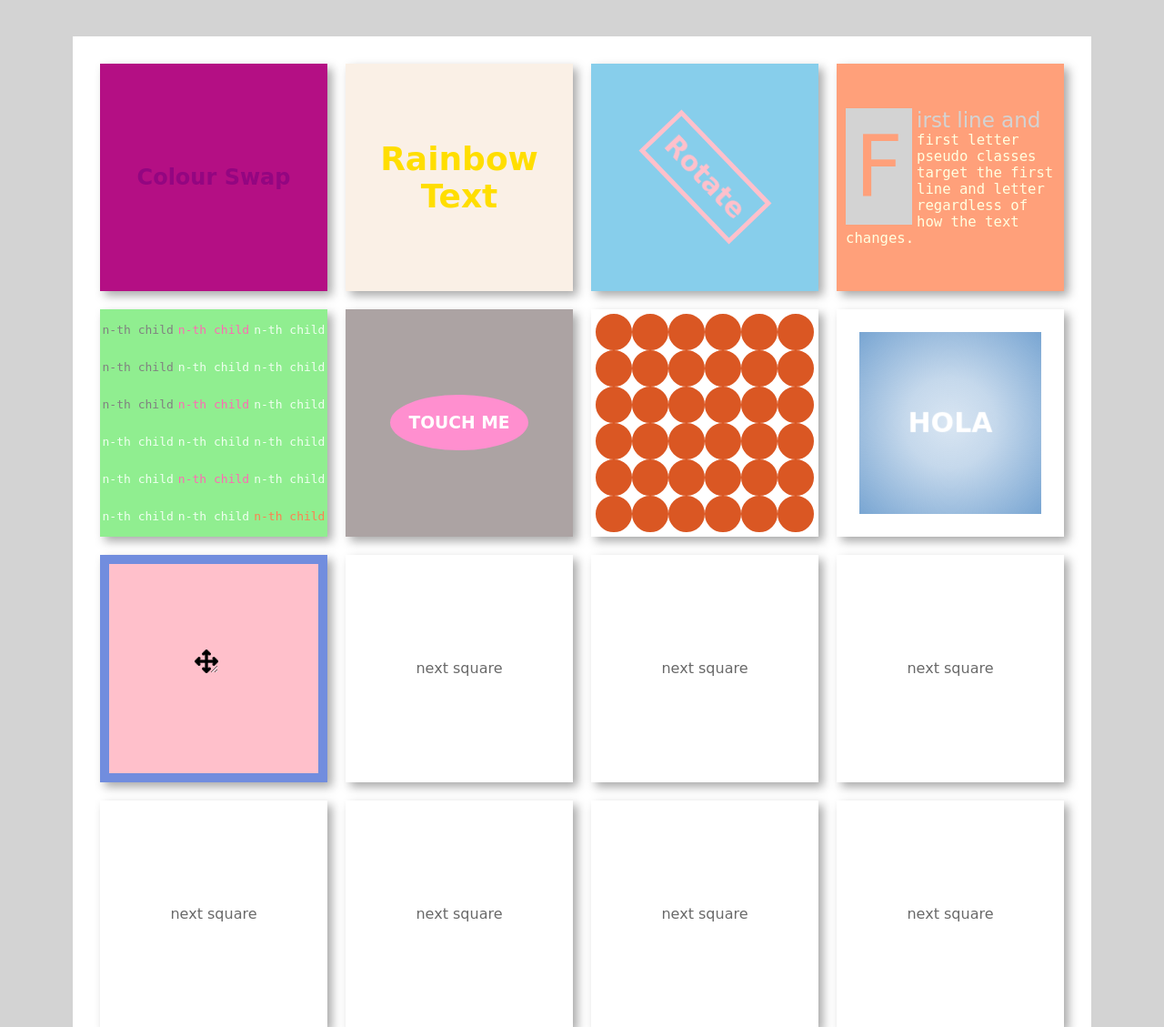
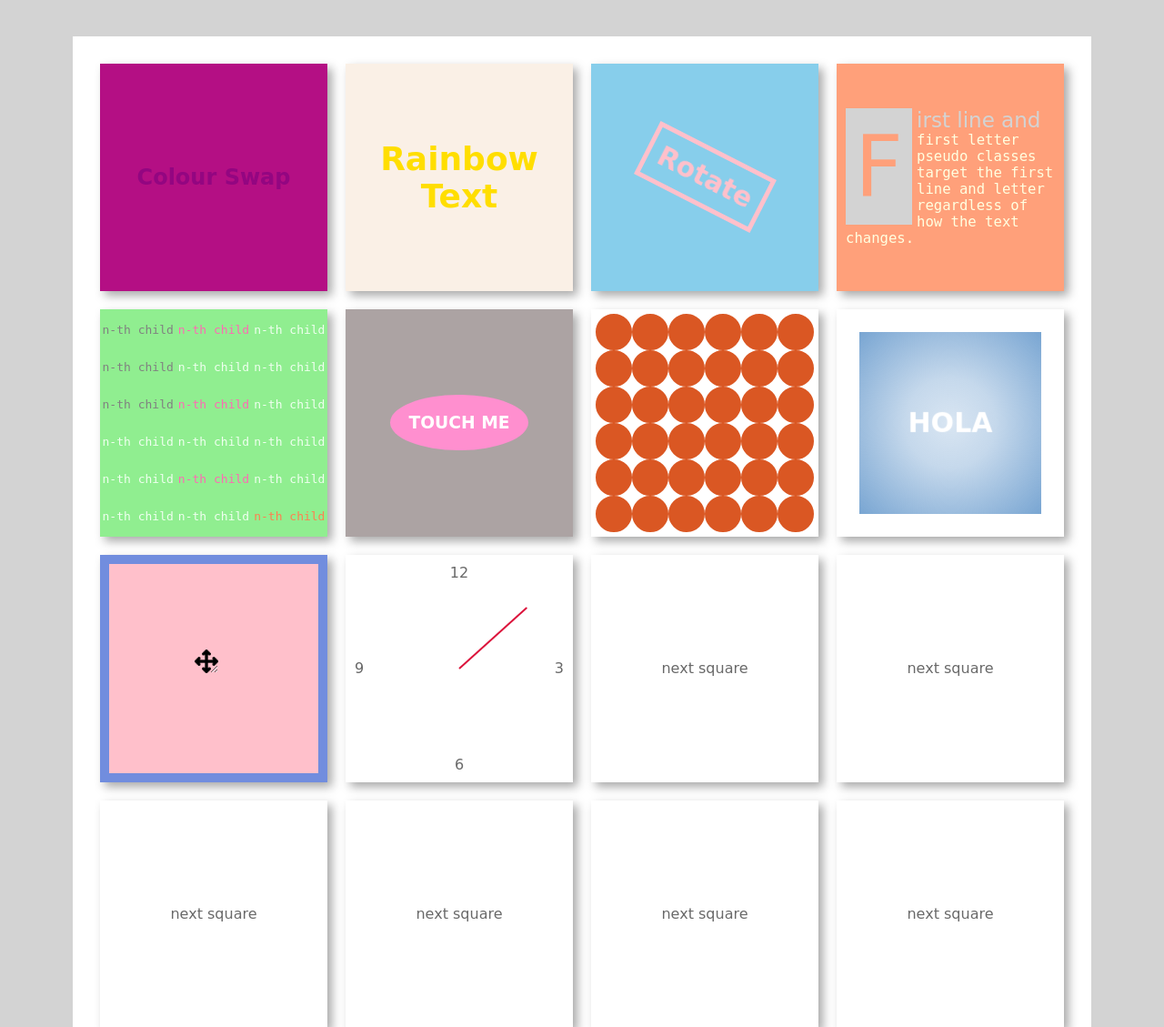
Before and after one commit to janemaguire/js-squares, a PHP site: page /index.html in a window 1280 px wide. Shown: the part 313-1442 px from the top of the page at 91% size. Run offline with PHP 8.4, Linux system fonts and the light colour scheme; some web fonts are replaced.

Commit message:
ADDED: clock square

```diff
--- a/index.html
+++ b/index.html
@@ -128,8 +128,21 @@
                   <div class="square scrollsquare">
                       <div id="outside"><div id="inside"></div></div>
                   </div>
-                  <div class="square">
-                      next square
+                  <div class="square clock">
+                      <div class="clock-hand">
+                      </div>
+                      <div class="clock-top">
+                          12
+                      </div>
+                      <div class="clock-right">
+                          3
+                      </div>
+                      <div class="clock-bottom">
+                          6
+                      </div>
+                      <div class="clock-left">
+                          9
+                      </div>
                   </div>
                   <div class="square">
                       next square
--- a/squares.css
+++ b/squares.css
@@ -47,9 +47,7 @@
     font-size: 30px;
     padding: 10px;
     border: 5px solid pink;
-    animation-name: rotate;
-    animation-duration: 8s;
-    animation-iteration-count: infinite;
+    animation: rotate 8s infinite linear;
 }
 
 @keyframes rotate {
@@ -302,3 +300,45 @@
 		transform: scale(0);
 	}
 }
+
+/* CLOCK */
+
+.clock {
+    position: relative;
+}
+
+.clock-hand {
+    height: 100px;
+    width: 2px;
+    background-color: crimson;
+    position: absolute;
+    top: 25px;
+    transform-origin: bottom;
+    animation: tick 60s infinite steps(60);
+}
+
+.clock-top {
+    position: absolute;
+    top: 10px;
+}
+
+.clock-right {
+    position: absolute;
+    right: 10px;
+}
+
+.clock-bottom {
+    position: absolute;
+    bottom: 10px;
+}
+
+.clock-left {
+    position: absolute;
+    left: 10px;
+}
+
+@keyframes tick {
+    100% {
+        transform: rotate(360deg);
+    }
+}
```
